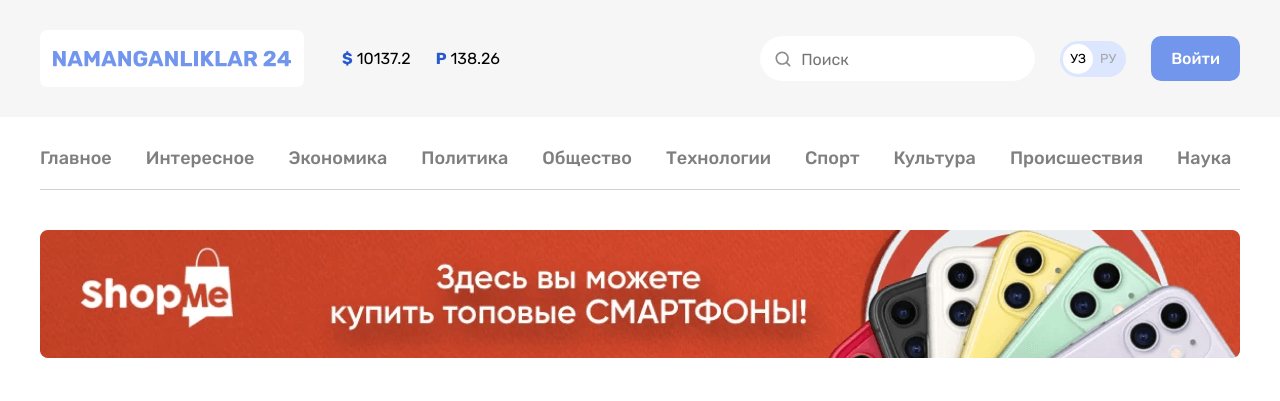
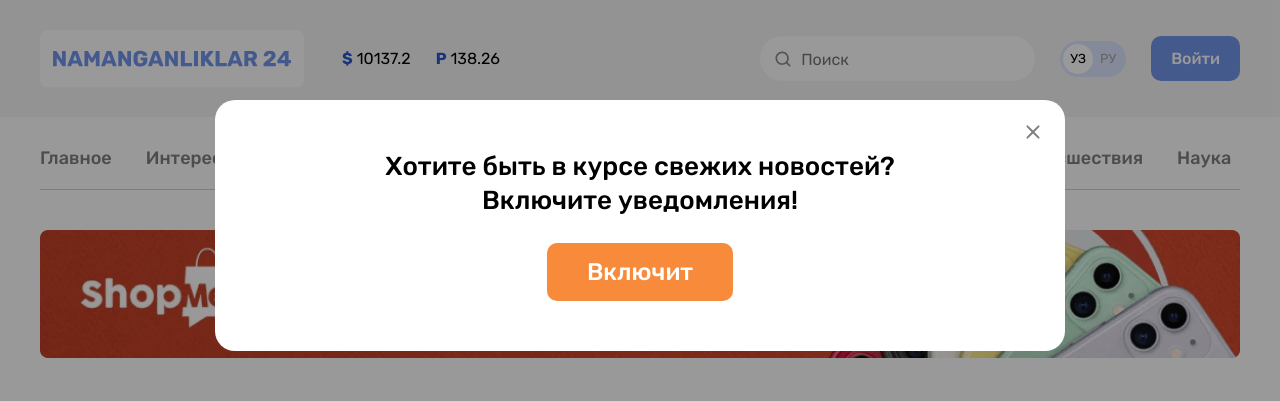
Before and after one commit to Ermatov-Abdulmajid/Namangalliklar-24, a plain HTML site: page index.html in a window 1280 px wide. Shown: the top 401 px of the page. Drawn offline with Linux system fonts and the light colour scheme.

Commit message:
add js news

```diff
--- a/css/styles.css
+++ b/css/styles.css
@@ -775,3 +775,79 @@
 .contact-text:last-child {
     border-bottom: 0px;
 }
+
+.modal {
+    display: none;
+    position: fixed;
+    left: 0;
+    top: 0;
+    z-index: 9999;
+    width: 100%;
+    height: 100%;
+    overflow: auto;
+    background-color: rgb(0, 0, 0 , 0.4);
+}
+
+.modal-open {
+    display: block;
+}
+
+.modal-wrapper {
+    width: 100%;
+    max-width: 850px;
+    margin-left: auto;
+    margin-right: auto;
+    margin-top: 100px;
+}
+
+.modal-wrapper-inner {
+    position: relative;
+    background-color: #fff;
+    border-radius: 20px;
+    padding: 50px;
+}
+
+.modal-text {
+    color: #000;
+    text-align: center;
+    font-size: 26px;
+    font-style: normal;
+    font-weight: 500;
+    line-height: 34px;
+    margin-top: 0;
+    margin-bottom: 25px;
+}
+
+.modal-link {
+    text-decoration: none;
+    text-align: center;
+    border: transparent;
+    border-radius: 10px;
+    background-color: #f78b3b;
+    padding: 15px 40px;
+    color: #fff;
+    font-size: 24px;
+    font-style: normal;
+    font-weight: 500;
+    line-height: normal;
+}
+
+.modal-close {
+    cursor: pointer;
+    position: absolute;
+    top: 20px;
+    right: 20px;
+    padding: 0;
+    border: 0;
+    background-color: transparent;
+}
+
+.modal-close-icon {
+    display: block;
+}
+
+.modal-actions {
+    display: flex;
+    justify-content: center;
+    align-items: center;
+}
--- a/index.html
+++ b/index.html
@@ -7,9 +7,9 @@
     <link rel="preconnect" href="https://fonts.googleapis.com">
     <link rel="preconnect" href="https://fonts.gstatic.com" crossorigin>
     <link href="https://fonts.googleapis.com/css2?family=Rubik:wght@400;500;700&display=swap" rel="stylesheet">
-<!-- <link rel="stylesheet" href="css/necolas.github.io_normalize.css_8.0.1_normalize.css"> -->
-<!-- <link rel="stylesheet" href="css/styles.css">  -->
-<link rel="stylesheet" href="css/styles.min.css">
+    <link rel="stylesheet" href="css/necolas.github.io_normalize.css_8.0.1_normalize.css">
+    <link rel="stylesheet" href="css/styles.css">
+    <!-- <link rel="stylesheet" href="css/styles.min.css"> -->
 </head>
 <body>
     <!-- SITE-HEADER -->
@@ -286,5 +286,21 @@
                     </div>
                 </div>
             </footer>
+
+            <section class="modal">
+                <div class="modal-wrapper">
+                    <div class="modal-wrapper-inner">
+                        <button class="modal-close js-modal-close" type="button" id="close">
+                            <img class="modal-close-icon" src="img/close.svg" alt="" width="24" height="24">
+                        </button>
+                        <p class="modal-text">Хотите быть в курсе свежих новостей? <br> Включите уведомления!</p>
+                        <div class="modal-actions">
+                            <button class="modal-link" type="button">Включит</button>
+                        </div>
+                    </div>
+                </div>
+            </section>
+
+            <script src="js/main.js"></script>
         </body>
         </html>
--- /dev/null
+++ b/js/main.js
@@ -0,0 +1,11 @@
+const elmodal = document.querySelector('.modal')
+const elmodalCloseIcon = document.querySelector('.modal-close-icon');
+
+if (elmodal) {
+    elmodalCloseIcon.addEventListener('click' , function () {
+        elmodal.classList.remove('modal');
+    });
+}
+setTimeout(function ()  {
+    elmodal.classList.add('modal-open')
+}, 4000);
```
Also changed, not shown: img/close.svg (added). Lines whose indentation alone changed are shown as unchanged.
